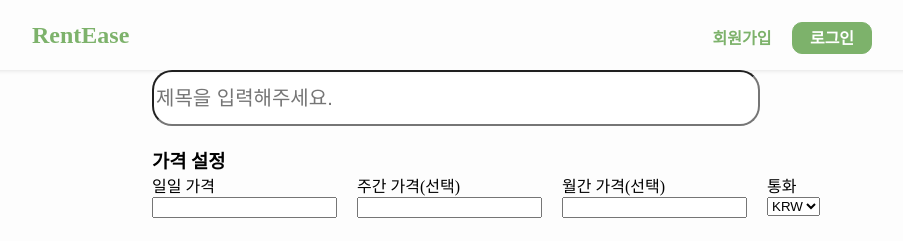
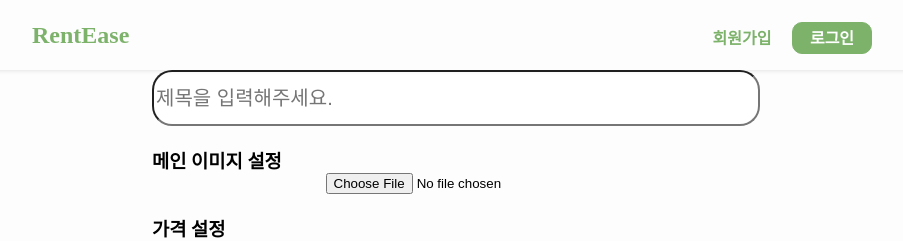
Before and after one commit to 1Dohyeon/RentEase, a React (Create React App) app in the folder ui/: page /articles/write in a window 1280 px wide. Shown: the top 241 px of the page, without its empty margins (188-1091 px from the left). Built offline with nearby package versions, Linux system fonts and the light colour scheme; no server answers.

Commit message:
ADD: 게시글 메인 이미지 설정(연결필요)

```diff
--- a/ui/src/components/ProfileSettingsComponent.tsx
+++ b/ui/src/components/ProfileSettingsComponent.tsx
@@ -24,6 +24,9 @@ const ProfileSettingsComponent: React.FC = () => {
   const [nickname, setNickname] = useState("");
   const [username, setUsername] = useState("");
   const [profileImage, setProfileImage] = useState<File | null>(null); // 프로필 이미지 파일 상태 추가
+  const [profileImagePreview, setProfileImagePreview] = useState<string | null>(
+    profile ? profile.profileimage : null
+  ); // 이미지 미리 보기 상태 추가
   const [addresses, setAddresses] = useState<Address[]>([]);
   const navigate = useNavigate();
 
@@ -80,7 +83,14 @@ const ProfileSettingsComponent: React.FC = () => {
 
   const handleProfileImageChange = (e: React.ChangeEvent<HTMLInputElement>) => {
     if (e.target.files && e.target.files.length > 0) {
-      setProfileImage(e.target.files[0]);
+      const file = e.target.files[0];
+      setProfileImage(file);
+
+      const reader = new FileReader();
+      reader.onloadend = () => {
+        setProfileImagePreview(reader.result as string);
+      };
+      reader.readAsDataURL(file);
     }
   };
 
@@ -175,7 +185,14 @@ const ProfileSettingsComponent: React.FC = () => {
             }}
           >
             {/* 프로필 이미지 */}
-            {profile.profileimage && (
+            {profileImagePreview && (
+              <img
+                src={profileImagePreview}
+                alt="프로필 이미지"
+                style={{ maxWidth: "100%", maxHeight: "100%" }}
+              />
+            )}
+            {!profileImagePreview && profile.profileimage && (
               <img
                 src={profile.profileimage}
                 alt="프로필 이미지"
--- a/ui/src/components/WrtieArticleFormComponent.tsx
+++ b/ui/src/components/WrtieArticleFormComponent.tsx
@@ -22,6 +22,7 @@ interface Article {
   weeklyprice: string;
   monthlyprice: string;
   currency: string;
+  mainImage?: string;
   categories: Category[];
   addresses: Address[];
 }
@@ -60,6 +61,13 @@ const WriteArticleFormComponent: React.FC = () => {
       ? existingArticle.addresses.map((addr: Address) => addr.id)
       : []
   );
+  const [mainImage, setMainImage] = useState<File | null>(null); // 이미지 파일 상태 추가
+  const [mainImagePreview, setMainImagePreview] = useState<string | null>(
+    existingArticle && existingArticle.mainImage
+      ? existingArticle.mainImage
+      : null
+  );
+
   const navigate = useNavigate(); // useNavigate 훅 사용
 
   useEffect(() => {
@@ -184,6 +192,19 @@ const WriteArticleFormComponent: React.FC = () => {
     }
   };
 
+  const handleMainImageChange = (e: React.ChangeEvent<HTMLInputElement>) => {
+    if (e.target.files && e.target.files.length > 0) {
+      const file = e.target.files[0];
+      setMainImage(file);
+
+      const reader = new FileReader();
+      reader.onloadend = () => {
+        setMainImagePreview(reader.result as string);
+      };
+      reader.readAsDataURL(file);
+    }
+  };
+
   return (
     <div>
       <form className="article-form" onSubmit={(e) => e.preventDefault()}>
@@ -195,6 +216,26 @@ const WriteArticleFormComponent: React.FC = () => {
             placeholder="제목을 입력해주세요."
             onChange={(e) => setTitle(e.target.value)}
           />
+        </div>
+        <h3 style={{ marginTop: "20px" }}>메인 이미지 설정</h3>
+        <div>
+          {mainImagePreview && (
+            <div>
+              <img
+                src={mainImagePreview}
+                alt="메인 이미지"
+                style={{ maxWidth: "100%", maxHeight: "200px" }}
+              />
+            </div>
+          )}
+          <div style={{ textAlign: "center" }}>
+            <input
+              type="file"
+              onChange={handleMainImageChange}
+              accept="image/*"
+              id="mainImageInput"
+            />
+          </div>
         </div>
 
         <h3 style={{ marginTop: "20px" }}>가격 설정</h3>
```
Also changed, not shown: 3 other files (tests, documents, lock files or other folders).
